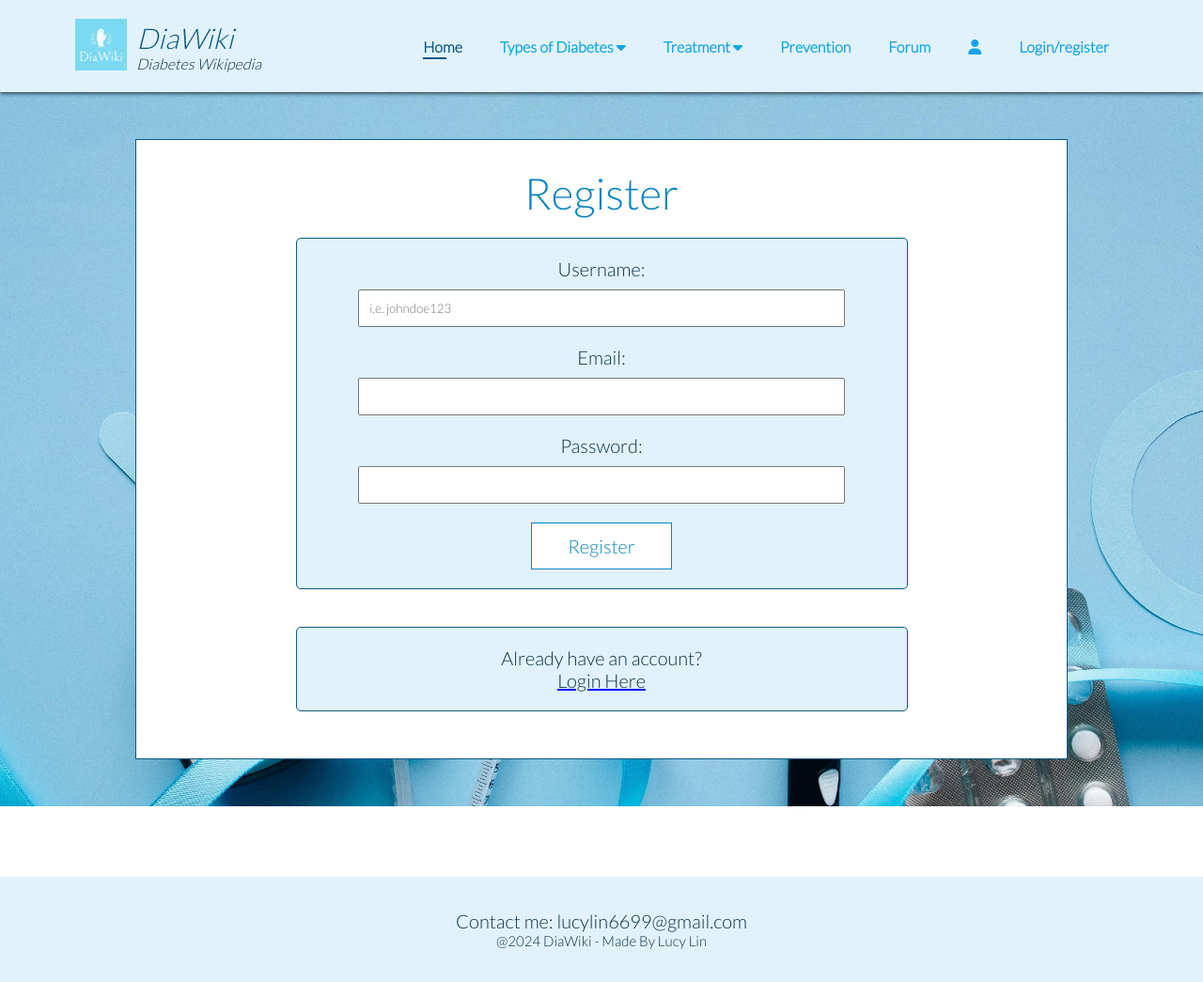
After one commit to Lacunia/DiaWiki-website, a Flask app: page /register in a window 1280 px wide. The commit adds this page. Shown: the whole page at 94% size. Run offline with Flask 3, Linux system fonts and the light colour scheme; some libraries are stand-ins or nearby versions.

Commit message:
added login/register function

```diff
--- a/app.py
+++ b/app.py
@@ -12,6 +12,20 @@ app.config['SECRET_KEY'] = '91f6d6f8e8d9c5f91efb94922894b60a'
 app.config['SQLALCHEMY_DATABASE_URI'] = 'sqlite:///diawiki.db' # this set up the path to our database
 app.config['PERMANENT_SESSION_LIFETIME'] = timedelta(minutes = 60) # keep the session on for 60 min
 db = SQLAlchemy(app)
+bcrypt = Bcrypt(app)
+
+# databases
+class Person(db.Model):
+    __tablename__ = 'Person'
+    username = db.Column(db.String(20), primary_key=True)
+    email = db.Column(db.String(120), unique=True, nullable=False)
+    password = db.Column(db.String(20), nullable = False)
+
+    def __repr__(self):
+        return f"Person('{self.username}', '{self.email}')"
+
+with app.app_context(): # create any database that are new
+    db.create_all()
 
 
 @app.route('/') # the function will be executed if the web route has '/' or '/home' as extensions
@@ -61,13 +75,77 @@ def treatmentG():
 def prevention():
     return render_template('prevention.html')
 
+
 @app.route('/forum')
 def forum():
-    return render_template('forum.html')
+    if "user" in session:
+        return render_template('forum.html')
+    else:
+        return render_template('warning.html')
+
 
 @app.route('/profile')
 def profile():
-    return render_template('profile.html')
+    if "user" in session:
+        return render_template('profile.html')
+    else:
+        return render_template('warning.html')
+
+
+@app.route('/login', methods=['GET', 'POST'])
+def login():
+    if request.method=='GET':
+        return render_template('login.html')
+    else:
+        username=request.form['username']
+        password=request.form['password']
+        person = Person.query.filter_by(username=username).first()
+        if not person or not bcrypt.check_password_hash(person.password, password):
+            flash('Please check your login details and try again', 'error') #'error' is optional
+            return render_template('login.html')
+        else:
+            session['user'] = username
+            session.permanent=True  # closing the browser will not log out
+            flash('Logged in Successfully!')
+            return redirect(url_for('profile'))
+
+
+@app.route('/register', methods=['GET', 'POST'])
+def register():
+    if request.method == 'GET':
+        return render_template('register.html')
+    else:
+        username=request.form['username']
+        email=request.form['email']
+        # for added security when using bcrypt
+        hashed_password=bcrypt.generate_password_hash(request.form['password']).decode('utf-8')
+
+        # check if this username is already taken
+        person = Person.query.filter_by(username=username).first()
+        if person:
+            flash('This username already exist! Please choose another one!')
+            return render_template('register.html')
+        else:
+            reg_details = (
+                username,
+                email,
+                hashed_password,
+            )
+            add_users(reg_details)
+            flash('Registration successful! Please login now.')
+            return redirect(url_for('login')) # redirect from the current page to this page
+
+# add the register user into our db
+def add_users(reg_details):
+    user = Person(username=reg_details[0], email=reg_details[1], password=reg_details[2])
+    db.session.add(user)
+    db.session.commit()
+
+
+@app.route('/logout', methods=['GET', 'POST'])
+def logout():
+    session.pop('user', None)
+    return redirect(url_for('home'))
 
 
 if __name__ == '__main__':
--- a/static/css/base.css
+++ b/static/css/base.css
@@ -256,6 +256,11 @@ footer {
     color: #0a84bf;
 }
 
+.read-more:hover {
+    background-color: #F1F9FE;
+}
+
+
 /* This is another type of button */
 .signup-btn {
     padding: 10px;
@@ -265,10 +270,15 @@ footer {
     height: 50px;
     border-radius: 25px;
     border: 1px solid #ABDEF9;
-    box-shadow: 1px 1px 2px rgb(17, 36, 48);
+    box-shadow: 1px 2px 2px rgb(17, 36, 48);
     font-size: 17px;
     font-weight: 600;
     color: #16A4E1;
+}
+
+.signup-btn:hover {
+    transform: translate(2px, 2px);
+    box-shadow: none;
 }
 
 .top-title-container {
--- /dev/null
+++ b/static/css/login.css
@@ -0,0 +1,60 @@
+.login-page {
+    display: flex;
+    justify-content: center;
+    align-items: center;
+    flex-direction: column;
+    width: 100%;
+    height: 100%;
+    padding: 50px 20px;
+    background-image: url(/static/img/title-pic.jpg);
+    background-size: cover;
+    background-repeat: no-repeat;
+    background-position: bottom;
+}
+
+.login-form {
+    display: flex;
+    justify-content: center;
+    align-items: center;
+    flex-direction: column;
+    width: 80%;
+    border: 1px solid #0C5980;
+    background-color: white;
+    padding: 30px;
+}
+
+.login-card {
+    border: 1px solid #0C5980;
+    border-radius: 5px;
+    width: 70%;
+    margin: 20px;
+    background-color: #E1F2FD;
+}
+
+.login-card div {
+    display: flex;
+    flex-direction: column;
+    justify-content: center;
+    align-items: center;
+    margin: 20px;
+}
+
+.login-card input,
+.login-card select{
+    margin-top: 10px;
+    width: 85%;
+    height: 40px;
+    font-size: 20;
+    padding: 10px;
+}
+
+.flashes {
+    max-width: 90%;
+    background-color: #E1F2FD;
+    border: 1px solid #0C5980;
+    border-radius: 5px;
+    padding: 5px;
+    margin: 20px;
+    text-align: center;
+    box-sizing: border-box;
+}
--- a/templates/base.html
+++ b/templates/base.html
@@ -55,7 +55,11 @@
                 <li><a href="{{ url_for('prevention') }}">Prevention</a></li>
                 <li><a href="{{ url_for('forum') }}">Forum</a></li>
                 <li><a href="{{ url_for('profile') }}"><i class="fa-solid fa-user"></i></a></li>
-                <li><a href="">Login</a></li>
+                {% if "user" in session %}
+                    <li><a href="{{ url_for('logout') }}">Logout</a></li>
+                {% else %}
+                    <li><a href="{{ url_for('login') }}">Login/register</a></li>
+                {% endif %}
             </ul>
         </div>
     </section>
--- a/templates/home.html
+++ b/templates/home.html
@@ -56,12 +56,16 @@
     <!--placeholder for the image slider-->
     <!-- tutorial: https://www.youtube.com/watch?v=iBcjzaOvE94-->
 </section>
+{% if "user" not in session %}
     <section class="two-squares">
         <div class="square">
             <h2>Become A Member To Share Your Story!</h2>
-        <button>Sign up</button>
+            <a href="{{ url_for('register') }}">
+                <button class="signup-btn">Sign up</button>
+            </a>
         </div>
         <img class="square" src="{{ url_for('static', filename='img/home/sign-up.png') }}">
     </section>
+{% endif %}
 
 {% endblock %}
--- /dev/null
+++ b/templates/register.html
@@ -0,0 +1,53 @@
+{% extends "base.html" %}
+
+{% block title %}Register{% endblock %}
+
+{% block additional_css %}
+    <!-- Link to child-specific CSS file -->
+    <link rel="stylesheet" href="{{ url_for('static', filename='css/login.css') }}">
+{% endblock %}
+
+{% block content %}
+<section class="login-page">
+    <div class="login-form">
+        <h2>Register</h2>
+        {% with messages = get_flashed_messages() %}
+        {% if messages %}
+            <ul class="flashes">
+                {% for message in messages %}
+                    <div>{{ message }}</div>
+                {% endfor %}
+            </ul>
+        {% endif %}
+        {% endwith %}
+        <div class="login-card">
+            <form action="/register" method="post">
+                <div>
+                    <label for="username"><h4>Username:</h4></label>
+                    <input class="login-input" type="text" id="username" name="username" placeholder="i.e. johndoe123" required>
+                </div>
+                <div>
+                    <label for="email"><h4>Email:</h4></label>
+                    <input class="login-input" type="email" id="email" name="email" required>
+                </div>
+                <div>
+                    <label for="password"><h4>Password:</h4></label>
+                    <input class="login-input" type="password" id="password" name="password" required>
+                </div>
+                <div>
+                    <button class="read-more" type="submit" id="submit">Register</button>
+                </div>
+            </form>
+        </div>
+
+        <div class="login-card">
+            <div>
+                <!-- already have account -->
+                <h4>Already have an account?</h4>
+                <a href="{{ url_for('login') }}"><h4>Login Here</h4></a>
+            </div>
+        </div>
+    </div>
+</section>
+
+{% endblock %}
```
Also changed, not shown: templates/login.html (added, +49 -0 lines), templates/profile.html (+10 -0 lines), templates/warning.html (added, +21 -0 lines), README.md, instance/diawiki.db (added). Lines whose indentation alone changed are shown as unchanged.
